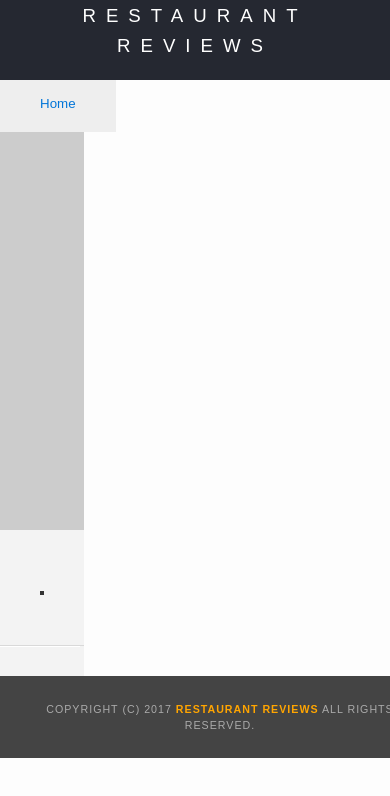
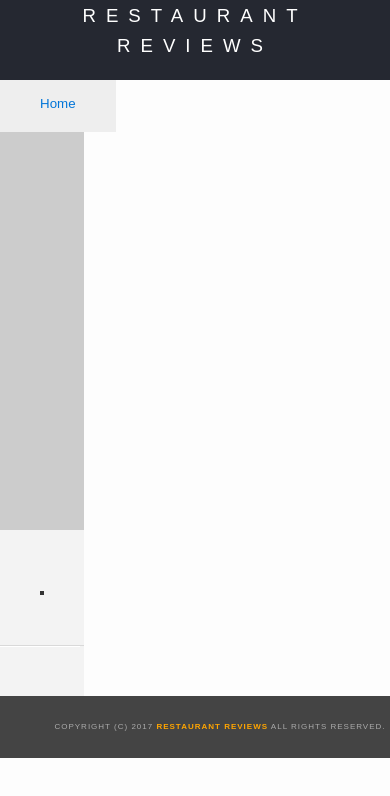
Before and after one commit to siphiwemanda/restaurant_reviews_app, a plain HTML site: page restaurant.html in a window 390 px wide. Shown: the top 796 px of the page. Drawn offline with nearby package versions, Linux system fonts and the light colour scheme.

Commit message:
Side Scrolling not working

```diff
--- a/css/styles.css
+++ b/css/styles.css
@@ -40,7 +40,7 @@ article, aside, canvas, details, figcaption, figure, footer, header, hgroup, men
   background-color: #f3f3f3;
   min-height: 100%;
 	width: fit-content;
-	overflow-x: hidden;
+	/*overflow-x: hidden;*/
 }
 #footer {
   background-color: #444;
@@ -50,6 +50,7 @@ article, aside, canvas, details, figcaption, figure, footer, header, hgroup, men
   padding: 25px;
   text-align: center;
   text-transform: uppercase;
+	width: 100%;
 }
 /* ====================== Navigation ====================== */
 nav {
@@ -330,6 +331,7 @@ nav h1 a {
 .inside #footer {
     width: 100%;
 		text-align: center;
+		font-size: 8px;
 	}
 #breadcrumb {
 	width: fit-content;
--- a/restaurant.html
+++ b/restaurant.html
@@ -3,7 +3,7 @@
 
 <head>
   <meta charset="utf-8">
-  <meta name="viewport" content="width=device-width, initial-scale=1">
+  <meta name="viewport" content="width=device-width, initial-scale=1, maximum-scale=1, minimum-scale=1">
   <meta http-equiv="X-UA-compatibale" content="ie-edge">
   <!-- Normalize.css for better cross-browser consistency -->
   <link rel="stylesheet" src="//normalize-css.googlecode.com/svn/trunk/normalize.css" />
```
Also changed, not shown: index.html (+1 -1 lines).
